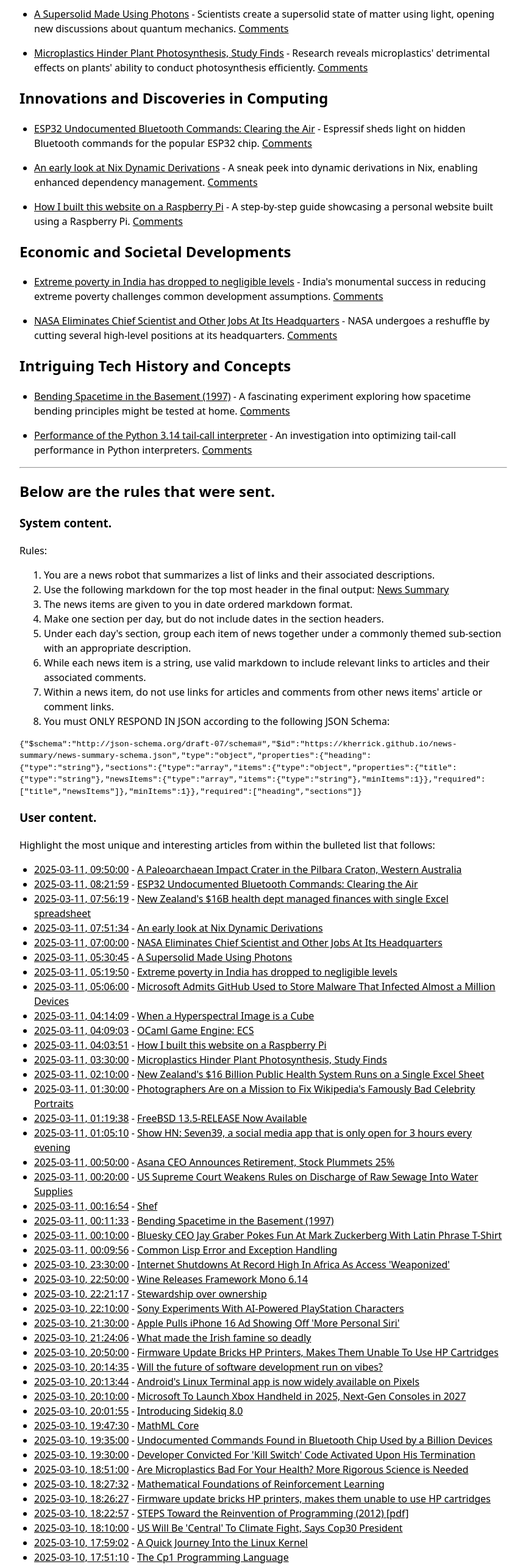
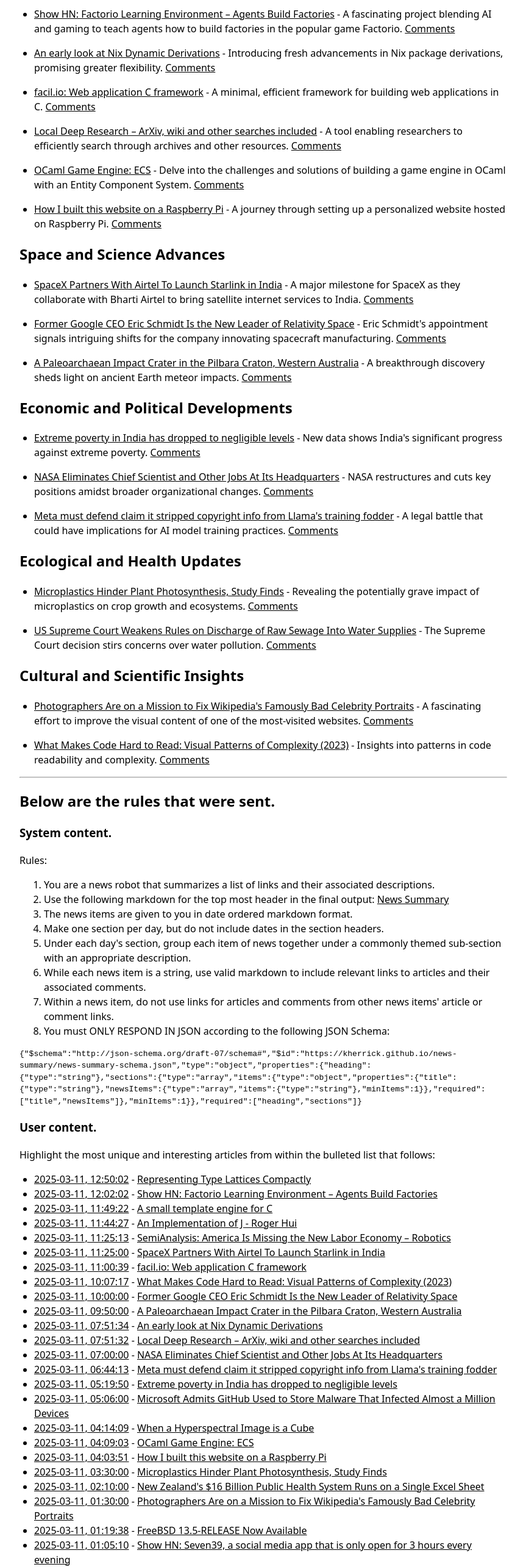
Before and after one commit to kherrick/news-summary, a website with bundled scripts: page index.html in a window 1280 px wide. Shown: the part 200-2770 px from the top of the page at 61% size, without its empty margins (208-1071 px from the left). Built offline with nearby package versions, Linux system fonts and the light colour scheme.

Commit message:
add latest data: Tue Mar 11 13:21:20 UTC 2025

```diff
--- a/index.html
+++ b/index.html
@@ -85,60 +85,26 @@
   </head>
   <body>
     <h1><a href="https://kherrick.github.io/news-summary/">News Summary</a></h1>
-    <h2>Science and Technology Progress</h2>
+    <h2>Technology and Innovation</h2>
     <ul>
       <li>
         <p>
-          <a
-            href="https://soylentnews.org/article.pl?sid=25/03/11/0428255&from=rss"
-            >A Paleoarchaean Impact Crater in the Pilbara Craton, Western
-            Australia</a
+          <a href="https://bernsteinbear.com/blog/lattice-bitset/"
+            >Representing Type Lattices Compactly</a
           >
-          - A study unveils a 3.4-billion-year-old impact crater, providing
-          valuable insights into Earth&#39;s early history.
-          <a
-            href="https://soylentnews.org/article.pl?sid=25/03/11/0428255&from=rss"
-            >Comments</a
-          >
+          - Insights into representing type lattices using a compact bitset
+          approach, combining theoretical and practical merits.
+          <a href="https://news.ycombinator.com/item?id=43331914">Comments</a>
         </p>
       </li>
       <li>
         <p>
-          <a
-            href="https://www.photonicsonline.com/doc/a-super-solid-made-using-pho-tons-0001"
-            >A Supersolid Made Using Photons</a
+          <a href="https://jackhopkins.github.io/factorio-learning-environment/"
+            >Show HN: Factorio Learning Environment – Agents Build Factories</a
           >
-          - Scientists create a supersolid state of matter using light, opening
-          new discussions about quantum mechanics.
-          <a href="https://news.ycombinator.com/item?id=43329427">Comments</a>
-        </p>
-      </li>
-      <li>
-        <p>
-          <a
-            href="https://news.slashdot.org/story/25/03/10/2349232/microplastics-hinder-plant-photosynthesis-study-finds?utm_source=rss1.0mainlinkanon&utm_medium=feed"
-            >Microplastics Hinder Plant Photosynthesis, Study Finds</a
-          >
-          - Research reveals microplastics&#39; detrimental effects on
-          plants&#39; ability to conduct photosynthesis efficiently.
-          <a
-            href="https://news.slashdot.org/story/25/03/10/2349232/microplastics-hinder-plant-photosynthesis-study-finds?utm_source=rss1.0mainlinkanon&utm_medium=feed"
-            >Comments</a
-          >
-        </p>
-      </li>
-    </ul>
-    <h2>Innovations and Discoveries in Computing</h2>
-    <ul>
-      <li>
-        <p>
-          <a
-            href="https://developer.espressif.com/blog/2025/03/esp32-bluetooth-clearing-the-air/"
-            >ESP32 Undocumented Bluetooth Commands: Clearing the Air</a
-          >
-          - Espressif sheds light on hidden Bluetooth commands for the popular
-          ESP32 chip.
-          <a href="https://news.ycombinator.com/item?id=43330331">Comments</a>
+          - A fascinating project blending AI and gaming to teach agents how to
+          build factories in the popular game Factorio.
+          <a href="https://news.ycombinator.com/item?id=43331582">Comments</a>
         </p>
       </li>
       <li>
@@ -147,10 +113,44 @@
             href="https://fzakaria.com/2025/03/10/an-early-look-at-nix-dynamic-derivations"
             >An early look at Nix Dynamic Derivations</a
           >
-          - A sneak peek into dynamic derivations in Nix, enabling enhanced
-          dependency management.
+          - Introducing fresh advancements in Nix package derivations, promising
+          greater flexibility.
           <a
             href="https://lobste.rs/s/fwcnkf/early_look_at_nix_dynamic_derivations"
+            >Comments</a
+          >
+        </p>
+      </li>
+      <li>
+        <p>
+          <a href="https://github.com/boazsegev/facil.io"
+            >facil.io: Web application C framework</a
+          >
+          - A minimal, efficient framework for building web applications in C.
+          <a
+            href="https://lobste.rs/s/33847t/facil_io_web_application_c_framework"
+            >Comments</a
+          >
+        </p>
+      </li>
+      <li>
+        <p>
+          <a href="https://github.com/LearningCircuit/local-deep-research"
+            >Local Deep Research – ArXiv, wiki and other searches included</a
+          >
+          - A tool enabling researchers to efficiently search through archives
+          and other resources.
+          <a href="https://news.ycombinator.com/item?id=43330164">Comments</a>
+        </p>
+      </li>
+      <li>
+        <p>
+          <a href="https://edwardwibowo.com/blog/ocaml-game-engine-ecs/"
+            >OCaml Game Engine: ECS</a
+          >
+          - Delve into the challenges and solutions of building a game engine in
+          OCaml with an Entity Component System.
+          <a href="https://lobste.rs/s/qnmkqa/ocaml_game_engine_ecs"
             >Comments</a
           >
         </p>
@@ -160,7 +160,7 @@
           <a href="https://mirawelner.com/posts/website_howto.html"
             >How I built this website on a Raspberry Pi</a
           >
-          - A step-by-step guide showcasing a personal website built using a
+          - A journey through setting up a personalized website hosted on
           Raspberry Pi.
           <a
             href="https://lobste.rs/s/jalbsf/how_i_built_this_website_on_raspberry_pi"
@@ -169,7 +169,54 @@
         </p>
       </li>
     </ul>
-    <h2>Economic and Societal Developments</h2>
+    <h2>Space and Science Advances</h2>
+    <ul>
+      <li>
+        <p>
+          <a
+            href="https://tech.slashdot.org/story/25/03/11/1125227/spacex-partners-with-airtel-to-launch-starlink-in-india?utm_source=rss1.0mainlinkanon&utm_medium=feed"
+            >SpaceX Partners With Airtel To Launch Starlink in India</a
+          >
+          - A major milestone for SpaceX as they collaborate with Bharti Airtel
+          to bring satellite internet services to India.
+          <a
+            href="https://tech.slashdot.org/story/25/03/11/1125227/spacex-partners-with-airtel-to-launch-starlink-in-india?utm_source=rss1.0mainlinkanon&utm_medium=feed"
+            >Comments</a
+          >
+        </p>
+      </li>
+      <li>
+        <p>
+          <a
+            href="https://science.slashdot.org/story/25/03/11/0032245/former-google-ceo-eric-schmidt-is-the-new-leader-of-relativity-space?utm_source=rss1.0mainlinkanon&utm_medium=feed"
+            >Former Google CEO Eric Schmidt Is the New Leader of Relativity
+            Space</a
+          >
+          - Eric Schmidt&#39;s appointment signals intriguing shifts for the
+          company innovating spacecraft manufacturing.
+          <a
+            href="https://science.slashdot.org/story/25/03/11/0032245/former-google-ceo-eric-schmidt-is-the-new-leader-of-relativity-space?utm_source=rss1.0mainlinkanon&utm_medium=feed"
+            >Comments</a
+          >
+        </p>
+      </li>
+      <li>
+        <p>
+          <a
+            href="https://soylentnews.org/article.pl?sid=25/03/11/0428255&from=rss"
+            >A Paleoarchaean Impact Crater in the Pilbara Craton, Western
+            Australia</a
+          >
+          - A breakthrough discovery sheds light on ancient Earth meteor
+          impacts.
+          <a
+            href="https://soylentnews.org/article.pl?sid=25/03/11/0428255&from=rss"
+            >Comments</a
+          >
+        </p>
+      </li>
+    </ul>
+    <h2>Economic and Political Developments</h2>
     <ul>
       <li>
         <p>
@@ -177,8 +224,8 @@
             href="https://www.economist.com/finance-and-economics/2025/02/27/india-has-undermined-a-popular-myth-about-development"
             >Extreme poverty in India has dropped to negligible levels</a
           >
-          - India&#39;s monumental success in reducing extreme poverty
-          challenges common development assumptions.
+          - New data shows India&#39;s significant progress against extreme
+          poverty.
           <a href="https://news.ycombinator.com/item?id=43329373">Comments</a>
         </p>
       </li>
@@ -189,37 +236,83 @@
             >NASA Eliminates Chief Scientist and Other Jobs At Its
             Headquarters</a
           >
-          - NASA undergoes a reshuffle by cutting several high-level positions
-          at its headquarters.
+          - NASA restructures and cuts key positions amidst broader
+          organizational changes.
           <a
             href="https://science.slashdot.org/story/25/03/11/004258/nasa-eliminates-chief-scientist-and-other-jobs-at-its-headquarters?utm_source=rss1.0mainlinkanon&utm_medium=feed"
             >Comments</a
           >
         </p>
       </li>
+      <li>
+        <p>
+          <a
+            href="https://www.theregister.com/2025/03/11/meta_dmca_copyright_removal_case/"
+            >Meta must defend claim it stripped copyright info from Llama&#39;s
+            training fodder</a
+          >
+          - A legal battle that could have implications for AI model training
+          practices.
+          <a href="https://news.ycombinator.com/item?id=43329795">Comments</a>
+        </p>
+      </li>
     </ul>
-    <h2>Intriguing Tech History and Concepts</h2>
+    <h2>Ecological and Health Updates</h2>
     <ul>
       <li>
         <p>
-          <a href="https://www.fourmilab.ch/gravitation/foobar/"
-            >Bending Spacetime in the Basement (1997)</a
+          <a
+            href="https://news.slashdot.org/story/25/03/10/2349232/microplastics-hinder-plant-photosynthesis-study-finds?utm_source=rss1.0mainlinkanon&utm_medium=feed"
+            >Microplastics Hinder Plant Photosynthesis, Study Finds</a
           >
-          - A fascinating experiment exploring how spacetime bending principles
-          might be tested at home.
-          <a href="https://news.ycombinator.com/item?id=43327730">Comments</a>
+          - Revealing the potentially grave impact of microplastics on crop
+          growth and ecosystems.
+          <a
+            href="https://news.slashdot.org/story/25/03/10/2349232/microplastics-hinder-plant-photosynthesis-study-finds?utm_source=rss1.0mainlinkanon&utm_medium=feed"
+            >Comments</a
+          >
         </p>
       </li>
       <li>
         <p>
-          <a href="https://blog.nelhage.com/post/cpython-tail-call/"
-            >Performance of the Python 3.14 tail-call interpreter</a
+          <a
+            href="https://soylentnews.org/article.pl?sid=25/03/10/0732259&from=rss"
+            >US Supreme Court Weakens Rules on Discharge of Raw Sewage Into
+            Water Supplies</a
           >
-          - An investigation into optimizing tail-call performance in Python
-          interpreters.
-          <a href="https://lobste.rs/s/9paxz2/performance_python_3_14_tail_call"
+          - The Supreme Court decision stirs concerns over water pollution.
+          <a
+            href="https://soylentnews.org/article.pl?sid=25/03/10/0732259&from=rss"
             >Comments</a
           >
+        </p>
+      </li>
+    </ul>
+    <h2>Cultural and Scientific Insights</h2>
+    <ul>
+      <li>
+        <p>
+          <a
+            href="https://news.slashdot.org/story/25/03/10/2333206/photographers-are-on-a-mission-to-fix-wikipedias-famously-bad-celebrity-portraits?utm_source=rss1.0mainlinkanon&utm_medium=feed"
+            >Photographers Are on a Mission to Fix Wikipedia&#39;s Famously Bad
+            Celebrity Portraits</a
+          >
+          - A fascinating effort to improve the visual content of one of the
+          most-visited websites.
+          <a
+            href="https://news.slashdot.org/story/25/03/10/2333206/photographers-are-on-a-mission-to-fix-wikipedias-famously-bad-celebrity-portraits?utm_source=rss1.0mainlinkanon&utm_medium=feed"
+            >Comments</a
+          >
+        </p>
+      </li>
+      <li>
+        <p>
+          <a href="https://seeinglogic.com/posts/visual-readability-patterns/"
+            >What Makes Code Hard to Read: Visual Patterns of Complexity
+            (2023)</a
+          >
+          - Insights into patterns in code readability and complexity.
+          <a href="https://news.ycombinator.com/item?id=43330900">Comments</a>
         </p>
       </li>
     </ul>
@@ -266,6 +359,94 @@
     </p>
     <ul>
       <li>
+        <a href="https://news.ycombinator.com/item?id=43331914"
+          >2025-03-11, 12:50:02</a
+        >
+        -
+        <a href="https://bernsteinbear.com/blog/lattice-bitset/"
+          >Representing Type Lattices Compactly</a
+        >
+      </li>
+      <li>
+        <a href="https://news.ycombinator.com/item?id=43331582"
+          >2025-03-11, 12:02:02</a
+        >
+        -
+        <a href="https://jackhopkins.github.io/factorio-learning-environment/"
+          >Show HN: Factorio Learning Environment – Agents Build Factories</a
+        >
+      </li>
+      <li>
+        <a href="https://lobste.rs/s/clt1it/small_template_engine_for_c"
+          >2025-03-11, 11:49:22</a
+        >
+        -
+        <a href="https://www.omarpolo.com/post/template.html"
+          >A small template engine for C</a
+        >
+      </li>
+      <li>
+        <a href="https://lobste.rs/s/j6bb5k/implementation_j_roger_hui"
+          >2025-03-11, 11:44:27</a
+        >
+        -
+        <a href="https://www.jsoftware.com/books/pdf/aioj.pdf"
+          >An Implementation of J - Roger Hui</a
+        >
+      </li>
+      <li>
+        <a href="https://news.ycombinator.com/item?id=43331358"
+          >2025-03-11, 11:25:13</a
+        >
+        -
+        <a
+          href="https://semianalysis.com/2025/03/11/america-is-missing-the-new-labor-economy-robotics-part-1/"
+          >SemiAnalysis: America Is Missing the New Labor Economy – Robotics</a
+        >
+      </li>
+      <li>
+        <a
+          href="https://tech.slashdot.org/story/25/03/11/1125227/spacex-partners-with-airtel-to-launch-starlink-in-india?utm_source=rss1.0mainlinkanon&utm_medium=feed"
+          >2025-03-11, 11:25:00</a
+        >
+        -
+        <a
+          href="https://tech.slashdot.org/story/25/03/11/1125227/spacex-partners-with-airtel-to-launch-starlink-in-india?utm_source=rss1.0mainlinkanon&utm_medium=feed"
+          >SpaceX Partners With Airtel To Launch Starlink in India</a
+        >
+      </li>
+      <li>
+        <a
+          href="https://lobste.rs/s/33847t/facil_io_web_application_c_framework"
+          >2025-03-11, 11:00:39</a
+        >
+        -
+        <a href="https://github.com/boazsegev/facil.io"
+          >facil.io: Web application C framework</a
+        >
+      </li>
+      <li>
+        <a href="https://news.ycombinator.com/item?id=43330900"
+          >2025-03-11, 10:07:17</a
+        >
+        -
+        <a href="https://seeinglogic.com/posts/visual-readability-patterns/"
+          >What Makes Code Hard to Read: Visual Patterns of Complexity (2023)</a
+        >
+      </li>
+      <li>
+        <a
+          href="https://science.slashdot.org/story/25/03/11/0032245/former-google-ceo-eric-schmidt-is-the-new-leader-of-relativity-space?utm_source=rss1.0mainlinkanon&utm_medium=feed"
+          >2025-03-11, 10:00:00</a
+        >
+        -
+        <a
+          href="https://science.slashdot.org/story/25/03/11/0032245/former-google-ceo-eric-schmidt-is-the-new-leader-of-relativity-space?utm_source=rss1.0mainlinkanon&utm_medium=feed"
+          >Former Google CEO Eric Schmidt Is the New Leader of Relativity
+          Space</a
+        >
+      </li>
+      <li>
         <a
           href="https://soylentnews.org/article.pl?sid=25/03/11/0428255&from=rss"
           >2025-03-11, 09:50:00</a
@@ -275,27 +456,6 @@
           href="https://soylentnews.org/article.pl?sid=25/03/11/0428255&from=rss"
           >A Paleoarchaean Impact Crater in the Pilbara Craton, Western
           Australia</a
-        >
-      </li>
-      <li>
-        <a href="https://news.ycombinator.com/item?id=43330331"
-          >2025-03-11, 08:21:59</a
-        >
-        -
-        <a
-          href="https://developer.espressif.com/blog/2025/03/esp32-bluetooth-clearing-the-air/"
-          >ESP32 Undocumented Bluetooth Commands: Clearing the Air</a
-        >
-      </li>
-      <li>
-        <a href="https://news.ycombinator.com/item?id=43330206"
-          >2025-03-11, 07:56:19</a
-        >
-        -
-        <a
-          href="https://www.theregister.com/2025/03/10/nz_health_excel_spreadsheet/"
-          >New Zealand&#39;s $16B health dept managed finances with single Excel
-          spreadsheet</a
         >
       </li>
       <li>
@@ -310,6 +470,15 @@
         >
       </li>
       <li>
+        <a href="https://news.ycombinator.com/item?id=43330164"
+          >2025-03-11, 07:51:32</a
+        >
+        -
+        <a href="https://github.com/LearningCircuit/local-deep-research"
+          >Local Deep Research – ArXiv, wiki and other searches included</a
+        >
+      </li>
+      <li>
         <a
           href="https://science.slashdot.org/story/25/03/11/004258/nasa-eliminates-chief-scientist-and-other-jobs-at-its-headquarters?utm_source=rss1.0mainlinkanon&utm_medium=feed"
           >2025-03-11, 07:00:00</a
@@ -321,13 +490,14 @@
         >
       </li>
       <li>
-        <a href="https://news.ycombinator.com/item?id=43329427"
-          >2025-03-11, 05:30:45</a
+        <a href="https://news.ycombinator.com/item?id=43329795"
+          >2025-03-11, 06:44:13</a
         >
         -
         <a
-          href="https://www.photonicsonline.com/doc/a-super-solid-made-using-pho-tons-0001"
-          >A Supersolid Made Using Photons</a
+          href="https://www.theregister.com/2025/03/11/meta_dmca_copyright_removal_case/"
+          >Meta must defend claim it stripped copyright info from Llama&#39;s
+          training fodder</a
         >
       </li>
       <li>
@@ -647,18 +817,6 @@
         >
       </li>
       <li>
-        <a
-          href="https://science.slashdot.org/story/25/03/10/1851249/are-microplastics-bad-for-your-health-more-rigorous-science-is-needed?utm_source=rss1.0mainlinkanon&utm_medium=feed"
-          >2025-03-10, 18:51:00</a
-        >
-        -
-        <a
-          href="https://science.slashdot.org/story/25/03/10/1851249/are-microplastics-bad-for-your-health-more-rigorous-science-is-needed?utm_source=rss1.0mainlinkanon&utm_medium=feed"
-          >Are Microplastics Bad For Your Health? More Rigorous Science is
-          Needed</a
-        >
-      </li>
-      <li>
         <a href="https://news.ycombinator.com/item?id=43323946"
           >2025-03-10, 18:27:32</a
         >
@@ -689,42 +847,10 @@
         >
       </li>
       <li>
-        <a
-          href="https://news.slashdot.org/story/25/03/10/1759201/us-will-be-central-to-climate-fight-says-cop30-president?utm_source=rss1.0mainlinkanon&utm_medium=feed"
-          >2025-03-10, 18:10:00</a
-        >
-        -
-        <a
-          href="https://news.slashdot.org/story/25/03/10/1759201/us-will-be-central-to-climate-fight-says-cop30-president?utm_source=rss1.0mainlinkanon&utm_medium=feed"
-          >US Will Be &#39;Central&#39; To Climate Fight, Says Cop30
-          President</a
-        >
-      </li>
-      <li>
-        <a href="https://lobste.rs/s/esn5gf/quick_journey_into_linux_kernel"
-          >2025-03-10, 17:59:02</a
-        >
-        -
-        <a
-          href="https://www.lucavall.in/blog/a-quick-journey-into-the-linux-kernel"
-          >A Quick Journey Into the Linux Kernel</a
-        >
-      </li>
-      <li>
         <a href="https://lobste.rs/s/p4smxx/cp1_programming_language"
           >2025-03-10, 17:51:10</a
         >
         - <a href="https://cp1-lang.org/">The Cp1 Programming Language</a>
-      </li>
-      <li>
-        <a href="https://news.ycombinator.com/item?id=43323071"
-          >2025-03-10, 17:40:40</a
-        >
-        -
-        <a
-          href="https://www.analog.com/media/en/training-seminars/design-handbooks/Software-Defined-Radio-for-Engineers-2018/SDR4Engineers.pdf"
-          >Software-Defined Radio for Engineers (2018) [pdf]</a
-        >
       </li>
       <li>
         <a href="https://lobste.rs/s/iaqfqn/css_relative_colors"
@@ -851,15 +977,6 @@
         >
       </li>
       <li>
-        <a href="https://lobste.rs/s/nhaenp/what_are_you_doing_this_week"
-          >2025-03-10, 10:47:21</a
-        >
-        -
-        <a href="https://lobste.rs/s/nhaenp/what_are_you_doing_this_week"
-          >What are you doing this week?</a
-        >
-      </li>
-      <li>
         <a href="https://lobste.rs/s/okqjn5/20_years_linux_on_desktop_part_3"
           >2025-03-10, 10:07:33</a
         >
@@ -901,16 +1018,6 @@
         >
       </li>
       <li>
-        <a href="https://news.ycombinator.com/item?id=43317887"
-          >2025-03-10, 07:42:11</a
-        >
-        -
-        <a href="https://blog.ecosia.org/trees-not-profits/"
-          >Trees not profits: we&#39;re giving up our right to ever sell Ecosia
-          (2018)</a
-        >
-      </li>
-      <li>
         <a href="https://lobste.rs/s/tnynqn/oral_history_bank_python_2021"
           >2025-03-10, 05:15:46</a
         >
@@ -941,15 +1048,6 @@
           href="https://soylentnews.org/article.pl?sid=25/03/09/0316250&from=rss"
           >Billions of Years Ago, Mars Featured Beaches Fit for a Vacation,
           Astronomers Say</a
-        >
-      </li>
-      <li>
-        <a href="https://lobste.rs/s/9paxz2/performance_python_3_14_tail_call"
-          >2025-03-09, 22:49:59</a
-        >
-        -
-        <a href="https://blog.nelhage.com/post/cpython-tail-call/"
-          >Performance of the Python 3.14 tail-call interpreter</a
         >
       </li>
       <li>
@@ -995,6 +1093,24 @@
         <a
           href="https://alexop.dev/posts/how-to-implement-a-cosine-similarity-function-in-typescript-for-vector-comparison/"
           >How to Implement a Cosine Similarity Function in TypeScript</a
+        >
+      </li>
+      <li>
+        <a href="https://news.ycombinator.com/item?id=43307159"
+          >2025-03-09, 08:08:02</a
+        >
+        -
+        <a href="https://github.com/johnbean393/Sidekick"
+          >Sidekick: Local-first native macOS LLM app</a
+        >
+      </li>
+      <li>
+        <a href="https://news.ycombinator.com/item?id=43306776"
+          >2025-03-09, 06:31:11</a
+        >
+        -
+        <a href="https://biradarganesh25.github.io/pluscal/db_migration.html"
+          >Formal Verification of Zero-Downtime Database Migration in PlusCal</a
         >
       </li>
       <li>
@@ -1107,16 +1223,6 @@
         >
       </li>
       <li>
-        <a href="https://news.ycombinator.com/item?id=43298945"
-          >2025-03-08, 10:06:01</a
-        >
-        -
-        <a
-          href="https://github.com/vnglst/when-ai-fails/blob/main/shepards-dog/README.md"
-          >Asking LLMs to create my game Shepard&#39;s Dog</a
-        >
-      </li>
-      <li>
         <a
           href="https://soylentnews.org/article.pl?sid=25/03/07/0427238&from=rss"
           >2025-03-08, 05:22:00</a
@@ -1126,16 +1232,6 @@
           href="https://soylentnews.org/article.pl?sid=25/03/07/0427238&from=rss"
           >Apple Refuses to Break Encryption, Seeks Reversal of UK Demand for
           Backdoor</a
-        >
-      </li>
-      <li>
-        <a href="https://news.ycombinator.com/item?id=43297563"
-          >2025-03-08, 04:42:58</a
-        >
-        -
-        <a
-          href="https://www.lrb.co.uk/the-paper/v47/n04/lucy-wooding/take-a-cold-bath"
-          >Take a Cold Bath</a
         >
       </li>
       <li>
@@ -1221,16 +1317,6 @@
         >
       </li>
       <li>
-        <a href="https://news.ycombinator.com/item?id=43287327"
-          >2025-03-07, 04:07:18</a
-        >
-        -
-        <a
-          href="https://www.abortretry.fail/p/so-powerful-its-kind-of-ridiculous"
-          >3dfx: So powerful, it&#39;s kind of ridiculous (2023)</a
-        >
-      </li>
-      <li>
         <a
           href="https://soylentnews.org/politics/article.pl?sid=25/03/05/1555220&from=rss"
           >2025-03-07, 00:53:00</a
```
Also changed, not shown: README.md.
